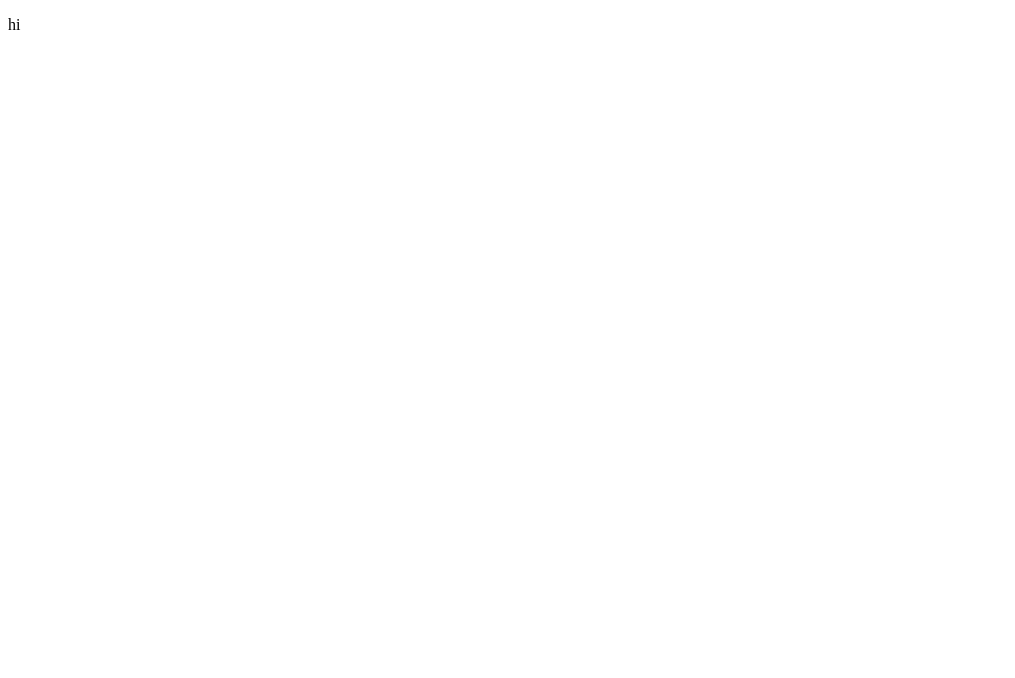
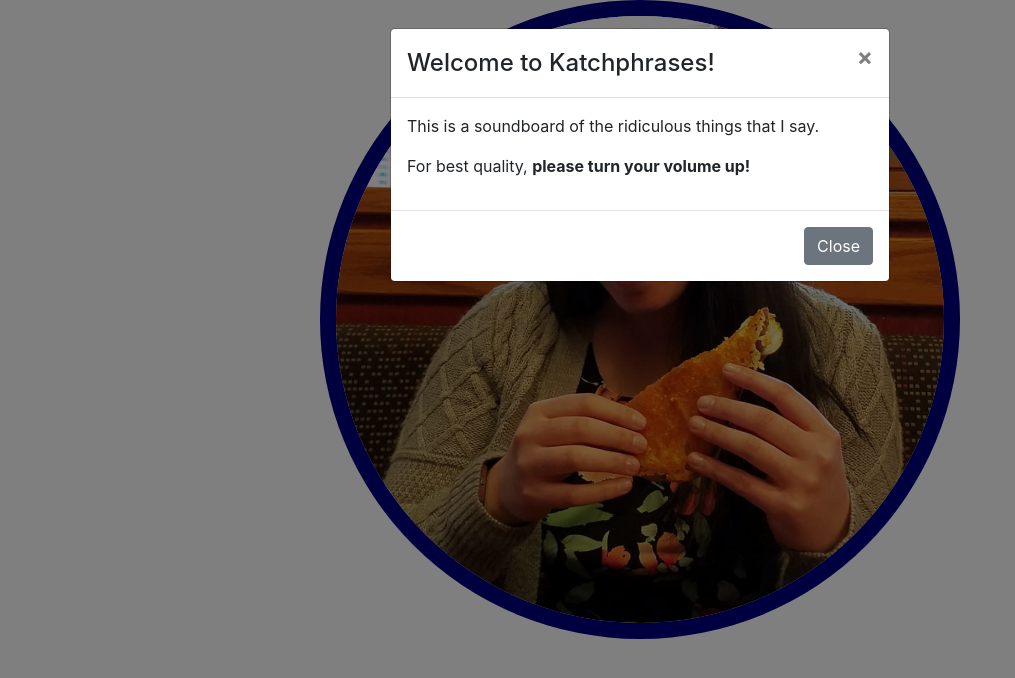
Before and after one commit to klaw772/katchphrases, a React (Create React App) app: page / in a window 1280 px wide. Shown: the top 678 px of the page, without its empty margins (0-1015 px from the left). Built offline with nearby package versions, Linux system fonts and the light colour scheme.

Commit message:
adding soundboard container and initial scaffolding, adding CI pipeline with Travis

```diff
--- a/package.json
+++ b/package.json
@@ -6,7 +6,9 @@
     "@testing-library/jest-dom": "^5.11.4",
     "@testing-library/react": "^11.1.0",
     "@testing-library/user-event": "^12.1.10",
+    "bootstrap": "^4.6.0",
     "react": "^17.0.1",
+    "react-bootstrap": "^1.4.3",
     "react-dom": "^17.0.1",
     "react-scripts": "4.0.1",
     "web-vitals": "^0.2.4"
--- a/src/App.js
+++ b/src/App.js
@@ -1,8 +1,10 @@
+import React from "react";
+import { SoundboardContainer } from "./components/SoundboardContainer/SoundboardContainer";
 function App() {
   return (
     <div className="App">
       <header className="App-header">
-        <p>hi</p>
+        <SoundboardContainer />
       </header>
     </div>
   );
--- /dev/null
+++ b/src/components/DisclaimerModal/DisclaimerModal.js
@@ -0,0 +1,27 @@
+import React, { useState } from "react";
+import { Button, Modal } from "react-bootstrap";
+
+export const DisclaimerModal = () => {
+  const [showModal, setShowModal] = useState(true);
+  const handleClose = () => setShowModal(false);
+
+  return (
+    <Modal show={showModal} onHide={handleClose}>
+      <Modal.Header closeButton>
+        <Modal.Title>Welcome to Katchphrases!</Modal.Title>
+      </Modal.Header>
+      <Modal.Body>
+        <p> This is a soundboard of the ridiculous things that I say.</p>
+        <p>
+          {" "}
+          For best quality, <strong>please turn your volume up!</strong>
+        </p>
+      </Modal.Body>
+      <Modal.Footer>
+        <Button variant="secondary" onClick={handleClose}>
+          Close
+        </Button>
+      </Modal.Footer>
+    </Modal>
+  );
+};
--- /dev/null
+++ b/src/components/KatButton/KatButton.css
@@ -0,0 +1,11 @@
+.kat-button {
+  width: 50%;
+  border-radius: 50%;
+  border: 1em solid navy;
+}
+
+.kat-button-container {
+  display: flex;
+  flex-direction: row;
+  justify-content: center;
+}
--- /dev/null
+++ b/src/components/KatButton/KatButton.js
@@ -0,0 +1,14 @@
+import React from "react";
+import kat from "../../assets/kat.png";
+import "./KatButton.css";
+
+export const KatButton = () => {
+  const handleClick = () => {
+    console.log("hello");
+  };
+  return (
+    <div className="kat-button-container">
+      <img src={kat} className="kat-button" onClick={handleClick} alt="kat" />
+    </div>
+  );
+};
--- /dev/null
+++ b/src/components/SoundboardContainer/SoundboardContainer.js
@@ -0,0 +1,12 @@
+import React from "react";
+import { DisclaimerModal } from "../DisclaimerModal/DisclaimerModal";
+import { KatButton } from "../KatButton/KatButton";
+
+export const SoundboardContainer = () => {
+  return (
+    <div>
+      <DisclaimerModal />
+      <KatButton />
+    </div>
+  );
+};
--- a/src/index.js
+++ b/src/index.js
@@ -1,6 +1,7 @@
 import React from "react";
 import ReactDOM from "react-dom";
 import App from "./App";
+import "bootstrap/dist/css/bootstrap.min.css";
 
 ReactDOM.render(
   <React.StrictMode>
```
Also changed, not shown: .travis.yml (added), src/assets/kat.png (added), 1 other file (tests, documents, lock files or other folders).
